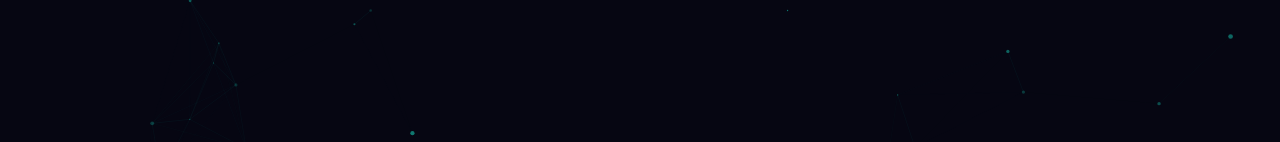
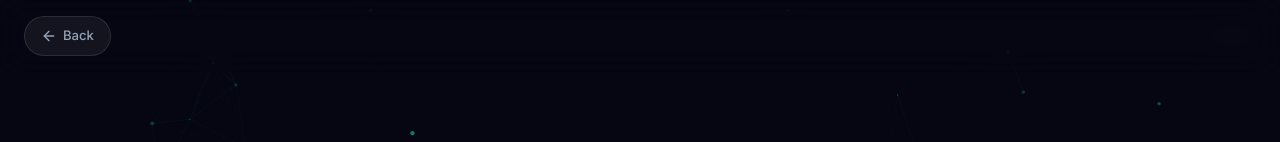
Before and after one commit to Kjeez/tenbel, a React (Vite) app: page /mwc in a window 1280 px wide. Both pictures are taken after a click on the button "Skip Intro". Shown: the top 142 px of the page. Built offline with nearby package versions, Linux system fonts and the light colour scheme.

Commit message:
feat: add back button to path selection screen

```diff
--- a/src/pages/MWCShowcase.tsx
+++ b/src/pages/MWCShowcase.tsx
@@ -455,6 +455,7 @@ export default function MWCShowcase() {
   const goToProducts = useCallback(() => setView('products'), []);
   const goToUseCases = useCallback(() => setView('usecases'), []);
   const goToChoose = useCallback(() => setView('choose'), []);
+  const goToIntro = useCallback(() => setView('intro'), []);
 
   const openProduct = useCallback((i: number) => {
     setSelectedProduct(i);
@@ -484,6 +485,7 @@ export default function MWCShowcase() {
             key="choose"
             onProducts={goToProducts}
             onUseCases={goToUseCases}
+            onBack={goToIntro}
           />
         )}
         {view === 'products' && (
@@ -748,7 +750,7 @@ function IntroScreen({ step, onSkip, onEnter, onSelectProduct, onSelectUseCase }
 
 /* ─── CHOOSE SCREEN ─────────────────────────────────────────────────── */
 
-function ChooseScreen({ onProducts, onUseCases }: { onProducts: () => void; onUseCases: () => void }) {
+function ChooseScreen({ onProducts, onUseCases, onBack }: { onProducts: () => void; onUseCases: () => void; onBack: () => void }) {
   return (
     <motion.div
       className="mwc-screen"
@@ -758,6 +760,12 @@ function ChooseScreen({ onProducts, onUseCases }: { onProducts: () => void; onUs
       transition={{ duration: 0.5 }}
     >
       <ParticleBackground />
+
+      <div className="mwc-nav-bar" style={{ background: 'transparent', borderBottom: 'none', position: 'absolute' }}>
+        <button onClick={onBack} className="mwc-back-btn">
+          <ArrowLeft size={16} /> Back
+        </button>
+      </div>
 
       <div className="mwc-choose-content">
         <motion.div
```
